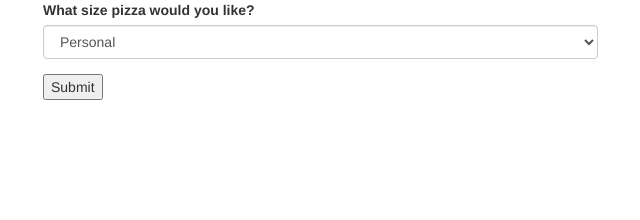
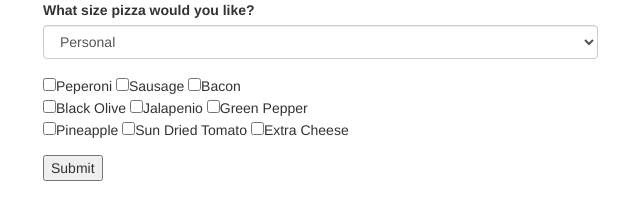
Before and after one commit to Jordloop/Project-Pizza, a plain HTML site: page index.html in a window 1280 px wide. Shown: the whole page, without its empty margins (27-667 px from the left). Drawn offline with Linux system fonts and the light colour scheme.

Commit message:
Add HTML checkboxes to select toppings.

```diff
--- a/css/styles.css
+++ b/css/styles.css
@@ -0,0 +1,3 @@
+.toppings {
+  padding-bottom: 10px;
+}
--- a/index.html
+++ b/index.html
@@ -14,6 +14,7 @@
 
         <div class="col-md-6 box">
           <form class="user-form">
+            <!-- PIZZA SIZE -->
             <div class="form-group">
               <label for="exampleSelect1">What size pizza would you like?</label>
               <select class="form-control" id="pizzaSize">
@@ -23,6 +24,20 @@
                 <option value="16">Large</option>
                 <option value="20">Crazy Large</option>
               </select>
+            </div>
+            <!-- PIZZA TOPPINGS -->
+            <div class="form-group">
+
+              <input class="pizza-toppings" type="checkbox" name="topping" value="Peperoni">Peperoni
+              <input class="pizza-toppings" type="checkbox" name="topping" value="Sausage">Sausage
+              <input class="pizza-toppings" type="checkbox" name="topping" value="Bacon">Bacon<br>
+              <input class="pizza-toppings" type="checkbox" name="topping" value="Black Olive">Black Olive
+              <input class="pizza-toppings" type="checkbox" name="topping" value="Jalapenio">Jalapenio
+              <input class="pizza-toppings" type="checkbox" name="topping" value="Green Pepper">Green Pepper<br>
+              <input class="pizza-toppings" type="checkbox" name="topping" value="Pineapple">Pineapple
+              <input class="pizza-toppings" type="checkbox" name="topping" value="Sun Dried Tomato">Sun Dried Tomato
+              <input class="pizza-toppings" type="checkbox" name="topping" value="Extra Cheese">Extra Cheese<br>
+
             </div>
             <button type="submit" name="button">Submit</button>
           </form>
--- a/js/scripts.js
+++ b/js/scripts.js
@@ -1,8 +1,8 @@
+var toppingsArray = []
+
 $(document).ready(function() {
   $("form.user-form").submit(function(event) {
     event.preventDefault();
     var pizzaSize = $("#pizzaSize").val();
-    console.log(pizzaSize);
-
   });
 });
```
